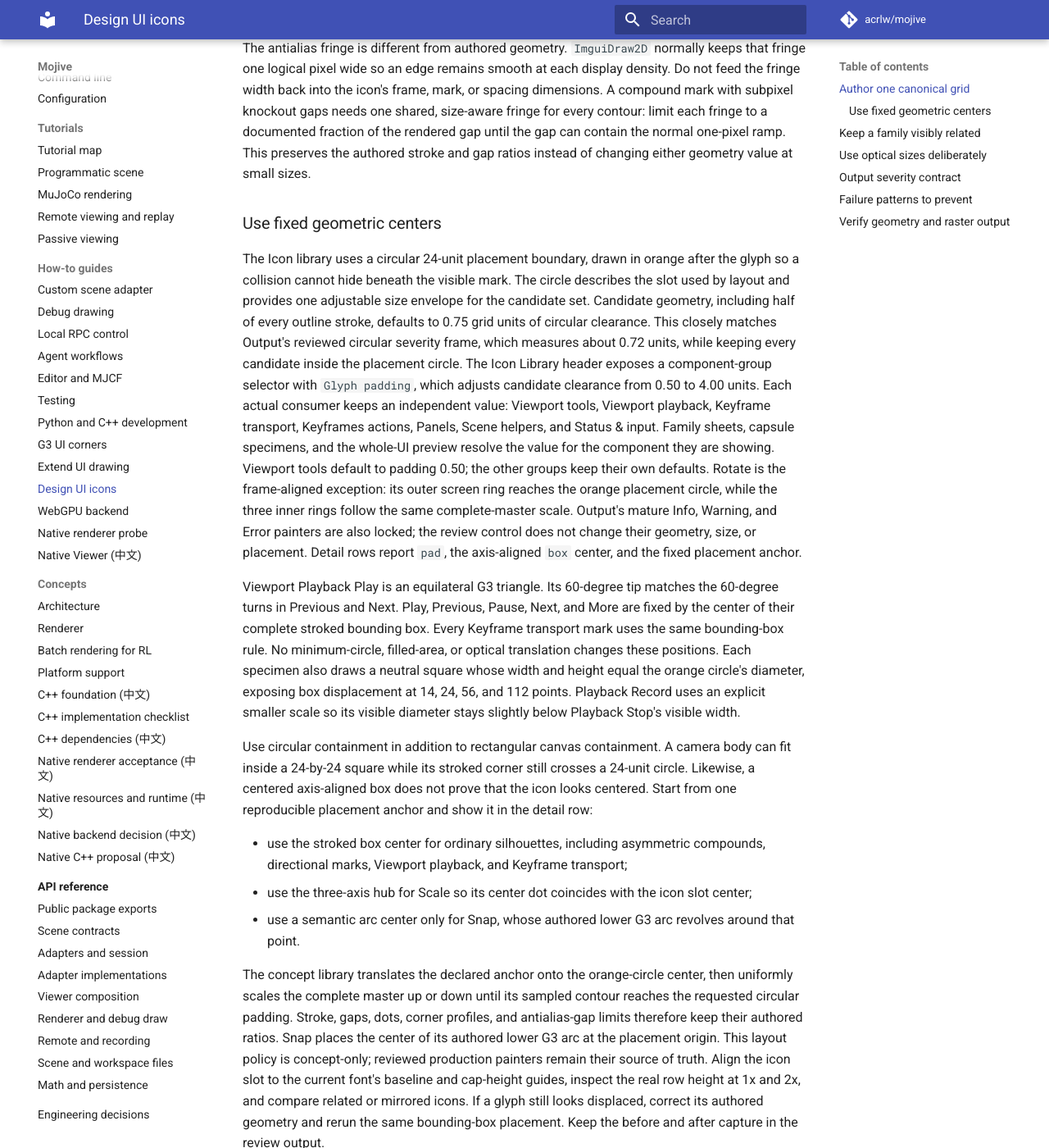
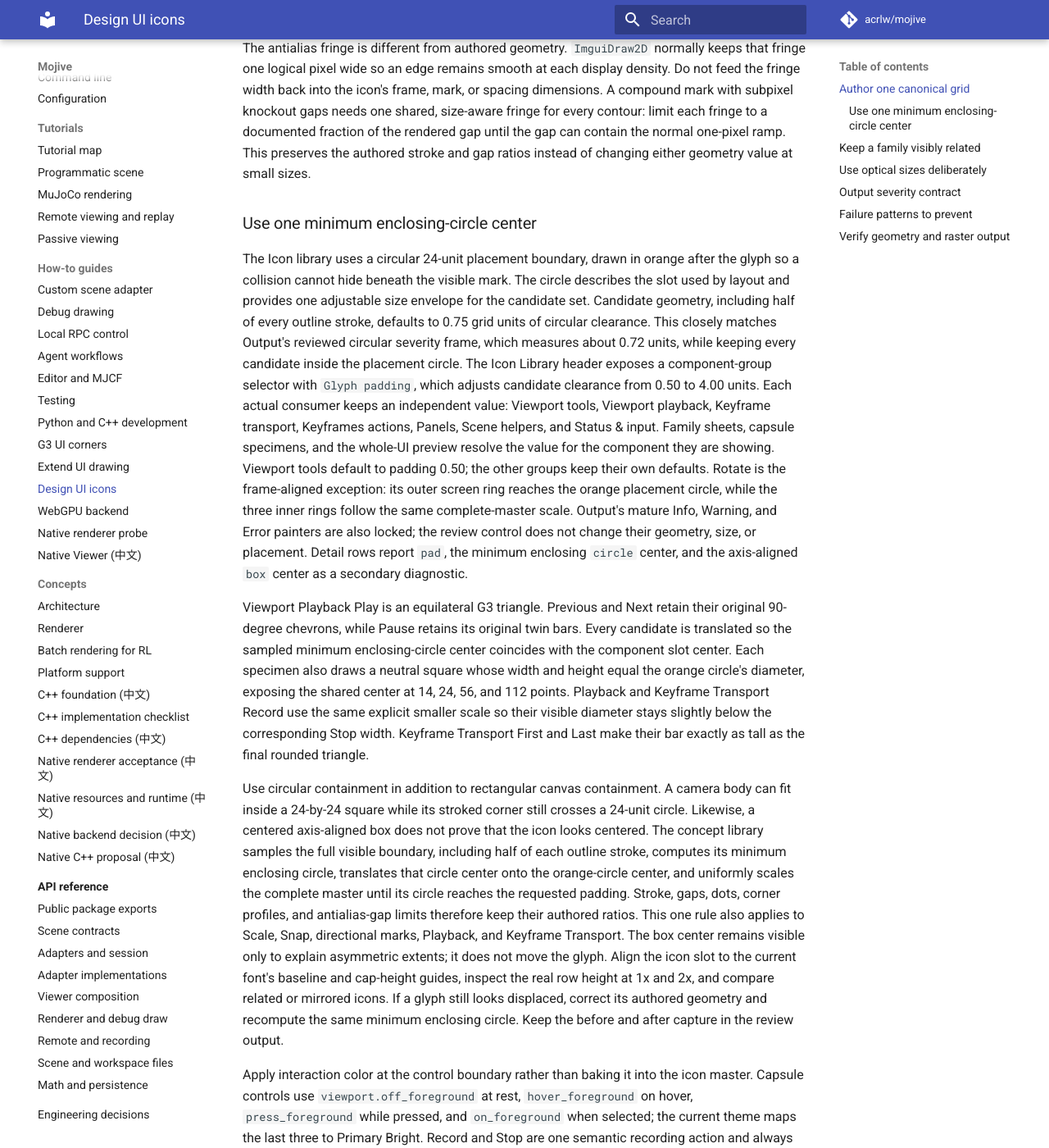
Before and after one commit to acrlw/mojive, an MkDocs documentation site: the page built from docs/how-to/ui-icons.md, in a window 1280 px wide and 1400 px high, scrolled down 866 px. Shown: the whole window at 82% size. Built offline with MkDocs 1.6.1 and Material for MkDocs 9.7.7, drawn with Linux system fonts in a browser that asks for light colours; comment, search, counter and statistics services are not loaded; some of the changed text lies outside the part shown.

Commit message:
Center icons by enclosing circle

```diff
--- a/docs/how-to/ui-icons.md
+++ b/docs/how-to/ui-icons.md
@@ -39,7 +39,7 @@ documented fraction of the rendered gap until the gap can contain the normal one
 preserves the authored stroke and gap ratios instead of changing either geometry value at small
 sizes.
 
-### Use fixed geometric centers
+### Use one minimum enclosing-circle center
 
 The Icon library uses a circular 24-unit placement boundary, drawn in orange after the glyph so a
 collision cannot hide beneath the visible mark. The circle describes the slot used by layout and
@@ -55,37 +55,29 @@ tools default to padding 0.50; the other groups keep their own defaults. Rotate
 exception: its outer screen ring reaches the
 orange placement circle, while the three inner rings follow the same complete-master scale.
 Output's mature Info, Warning, and Error painters are also locked; the review control does not
-change their geometry, size, or placement. Detail rows report `pad`, the axis-aligned `box` center,
-and the fixed placement anchor.
+change their geometry, size, or placement. Detail rows report `pad`, the minimum enclosing `circle`
+center, and the axis-aligned `box` center as a secondary diagnostic.
 
-Viewport Playback Play is an equilateral G3 triangle. Its 60-degree tip matches the 60-degree turns
-in Previous and Next. Play, Previous, Pause, Next, and More are fixed by the center of their
-complete stroked bounding box. Every Keyframe transport mark uses
-the same bounding-box rule. No minimum-circle, filled-area, or optical translation changes these
-positions. Each specimen also draws a neutral square
-whose width and height equal the orange circle's diameter, exposing box displacement at 14, 24, 56,
-and 112 points. Playback Record uses an explicit smaller scale so its visible diameter stays
-slightly below Playback Stop's visible width.
+Viewport Playback Play is an equilateral G3 triangle. Previous and Next retain their original
+90-degree chevrons, while Pause retains its original twin bars. Every candidate is translated so
+the sampled minimum enclosing-circle center coincides with the component slot center. Each specimen
+also draws a neutral square whose width and height equal the orange circle's diameter, exposing the
+shared center at 14, 24, 56, and 112 points. Playback and Keyframe Transport Record use the same
+explicit smaller scale so their visible diameter stays slightly below the corresponding Stop width.
+Keyframe Transport First and Last make their bar exactly as tall as the final rounded triangle.
 
 Use circular containment in addition to rectangular canvas containment. A camera body can fit inside
 a 24-by-24 square while its stroked corner still crosses a 24-unit circle. Likewise, a centered
-axis-aligned box does not prove that the icon looks centered. Start from one reproducible placement
-anchor and show it in the detail row:
-
-- use the stroked box center for ordinary silhouettes, including asymmetric compounds,
-  directional marks, Viewport playback, and Keyframe transport;
-- use the three-axis hub for Scale so its center dot coincides with the icon slot center;
-- use a semantic arc center only for Snap, whose authored lower G3 arc revolves around that point.
-
-The concept library translates the declared anchor onto the orange-circle center, then uniformly
-scales the complete master up or down until its sampled contour reaches the requested circular
-padding. Stroke, gaps, dots, corner profiles, and antialias-gap limits therefore keep their authored
-ratios. Snap places the center of its authored lower G3 arc at the placement origin. This layout
-policy is concept-only; reviewed production painters remain their source of truth. Align the icon
-slot to the current font's baseline and cap-height guides, inspect the real row height at 1x and 2x,
-and compare related or mirrored icons. If a glyph still looks displaced, correct its authored
-geometry and rerun the same bounding-box placement. Keep the before and after capture in the review
-output.
+axis-aligned box does not prove that the icon looks centered. The concept library samples the full
+visible boundary, including half of each outline stroke, computes its minimum enclosing circle,
+translates that circle center onto the orange-circle center, and uniformly scales the complete
+master until its circle reaches the requested padding. Stroke, gaps, dots, corner profiles, and
+antialias-gap limits therefore keep their authored ratios. This one rule also applies to Scale,
+Snap, directional marks, Playback, and Keyframe Transport. The box center remains visible only to
+explain asymmetric extents; it does not move the glyph. Align the icon slot to the current font's
+baseline and cap-height guides, inspect the real row height at 1x and 2x, and compare related or
+mirrored icons. If a glyph still looks displaced, correct its authored geometry and recompute the
+same minimum enclosing circle. Keep the before and after capture in the review output.
 
 Apply interaction color at the control boundary rather than baking it into the icon master. Capsule
 controls use `viewport.off_foreground` at rest, `hover_foreground` on hover,
@@ -206,12 +198,12 @@ edge of the frame is about 4.58 grid units on each side.
 | Symptom | Cause | Required correction |
 | --- | --- | --- |
 | Small mark nearly touches its frame while the large mark has ample space | One or more dimensions use an absolute pixel minimum | Return every dimension to the common grid, or define and verify a complete optical master |
-| A glyph becomes larger but remains visibly off-center | The old hub or source-coordinate anchor was preserved during fitting | Translate the declared visible bounding box to the slot center first, then apply one complete-master scale; keep only the reviewed Snap and Scale semantic centers |
+| A glyph becomes larger but remains visibly off-center | The old box, hub, or source-coordinate anchor was preserved during fitting | Center the sampled minimum enclosing circle first, then apply one complete-master scale |
 | `i` or `!` looks vertically displaced despite a centered area centroid | Unequal stem and dot areas skew area-centroid alignment | Center the combined visible bounds or use a documented optical alignment box |
 | Warning looks unrelated to information | Stem, gap, or dot was tuned separately | Generate one from the other's reflected geometry |
 | Dot disappears even though its diameter equals the stem width | Circular antialiasing removes more visible area | Apply a small grid-relative dot overshoot and inspect the target raster size |
 | Error looks heavier, then becomes stylistically thin after correction | Cross stroke width was reduced independently | Keep the shared internal stroke and shorten the diagonals |
-| Scale remains displaced after it is enlarged | Its axis-aligned box was centered even though the three-axis mark is rotationally symmetric around its hub | Center the shared hub before fitting the complete master to the circular padding; keep the unequal box extents as part of the authored silhouette |
+| Scale remains displaced after it is enlarged | A separate hub anchor bypassed the shared placement rule | Center its minimum enclosing circle like every other candidate |
 | Scale endpoints overpower the center hub | Endpoint blocks were sized independently of the shaft and dot | Keep the G3 blocks close to the hub diameter and compare their area with the hub at 112 points |
 | Scale shafts merge into the center dot | A copied three-axis sketch omitted the established transparent center shell | Start all three concept shafts outside the dot's circular clearance radius and verify the visible gap |
 | Rotate is mistaken for Reset or Refresh | Both use a circular-arrow structure | Use the three-axis Tool Column rotation rings and reserve the single arrow loop for Reset |
@@ -219,11 +211,10 @@ edge of the frame is about 4.58 grid units on each side.
 | Rotate's inner rings look thicker and their gaps close only at small sizes | A fixed one-pixel fill fringe is larger than the proportionally scaled stroke and knockout gap | Submit all four rings through one filled-mesh path and scale their shared fringe against the rendered gap until the normal one-pixel fringe fits |
 | A concept experiment changes an established Tool Column icon | Candidate geometry was placed in the production painter | Keep Move, Rotate, and Scale candidate contours in the Icon Library and leave `viewport_widgets.py` untouched |
 | A triangle looks rounded only in the thumbnail | The preview hid a raw three-point polygon or an undersized corner profile | Inspect the native 112-point contour and require more than three authored boundary points |
-| Transport marks move toward their point although area is centered | Area-centroid alignment overcorrected directional silhouettes | Center their stroked envelope box and compare mirrored pairs at 112 points |
+| Transport marks use different placement rules | Legacy box or authored-origin offsets remain in individual painters | Remove the local offset and center each completed contour by its minimum enclosing circle |
 | Snap looks like a generic U or loses its endpoint blocks | Its stems and semicircle were authored as unrelated primitives, or the probe copied only the centerline | Reuse the production G3 snap path with `CAPSULE_SMOOTHING` and retain both G3 endpoint blocks |
-| Snap sits low after its enclosing circle is centered | Its open U silhouette makes the minimum enclosing circle a misleading anchor | Place the authored lower-arc center at the orange-circle center and report `anchor arc` |
-| A disclosure triangle moves toward its point | Circumcircle centering was applied to a directional triangle | Center its stroked envelope box |
-| A compound icon looks low or right despite `box +0.00` | Its authored geometry is asymmetric | Correct the source geometry, then rerun the same bounding-box placement at every target size |
+| Snap sits low after its enclosing circle is centered | Its authored U geometry is vertically unbalanced | Correct the source contour, then recompute the same minimum enclosing circle |
+| A compound icon looks low or right despite `circle +0.00` | Its authored geometry is asymmetric | Correct the source geometry, then rerun the same circle placement at every target size |
 | Search handle cuts into the lens or exposes a cap | Lens and handle were submitted as separate strokes | Build one hollow G3 union mesh with a continuous outer neck and retained circular hole |
 | Search lens grows spikes or leaks white flecks into its hollow center | Near-duplicate outer columns or independently sampled fill and hole-fringe boundaries destabilize antialiasing | Use one monotonic x-grid, replace its nearest samples at the hole endpoints, and derive the hole fringe from the strip's exact inner vertices |
 | Sort arrow tip does not meet the visible bottom of its last bar | The arrow endpoint was aligned to the bar centerline | Align the head tip with the lower stroked edge while keeping the round tail on the top centerline |
@@ -241,9 +232,8 @@ the mark at 44.8% for 12, 14, 20, 32, and 56 pixels.
 
 For every icon-family change:
 
-1. Test normalized bounds at 14, 24, 56, and 112 points. Include frame, mark, stroke, gap, radial
-   safe area, declared alignment anchor, box, bounding-circle and area diagnostics, centerline, and
-   mirrored geometry.
+1. Test normalized bounds at 14, 24, 56, and 112 points. Include frame, mark, stroke, gap, circular
+   safe area, minimum enclosing-circle center, box diagnostics, centerline, and mirrored geometry.
 2. Render the production painter at its actual logical sizes. Do not scale down one large capture
    as a substitute.
 3. Inspect both 1x and Retina output when raster behavior or visibility is in question.
```
Also changed, not shown: design/README.md (+8 -5 lines), 4 other files.
